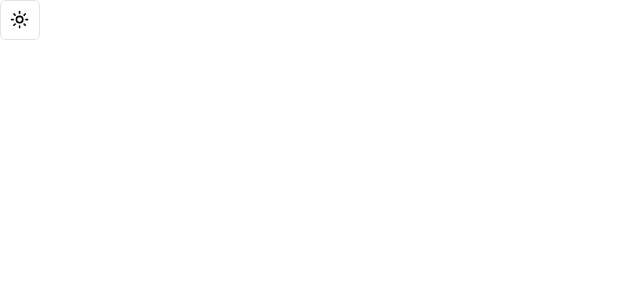
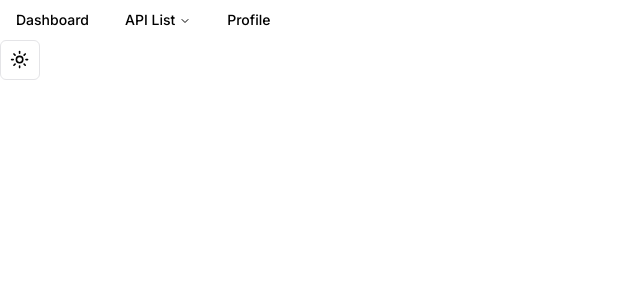
Before and after one commit to CDavi6/api-scout, a Next.js app: page / in a window 1280 px wide. Shown: the top 300 px of the page, without its empty margins (0-640 px from the left). Built offline with nearby package versions, Linux system fonts and the light colour scheme.

Commit message:
Added navbar

```diff
--- a/app/page.tsx
+++ b/app/page.tsx
@@ -3,10 +3,13 @@
 import Link from "next/link";
 import { Button } from "@/components/ui/button";
 import Darkmodetoggle from "@/mycomponents/darkmodetoggle";
+import Navbar from "@/mycomponents/Navbar";
+
 
 export default function page() {
   return (
     <>
+      <Navbar />
       <Darkmodetoggle />
     </>
   );
--- a/package.json
+++ b/package.json
@@ -10,6 +10,7 @@
   },
   "dependencies": {
     "@radix-ui/react-dropdown-menu": "^2.0.5",
+    "@radix-ui/react-navigation-menu": "^1.1.3",
     "@radix-ui/react-slot": "^1.0.2",
     "@types/node": "20.5.9",
     "@types/react": "18.2.21",
--- /dev/null
+++ b/src/components/ui/navigation-menu.tsx
@@ -0,0 +1,128 @@
+import * as React from "react"
+import * as NavigationMenuPrimitive from "@radix-ui/react-navigation-menu"
+import { cva } from "class-variance-authority"
+import { ChevronDown } from "lucide-react"
+
+import { cn } from "@/lib/utils"
+
+const NavigationMenu = React.forwardRef<
+  React.ElementRef<typeof NavigationMenuPrimitive.Root>,
+  React.ComponentPropsWithoutRef<typeof NavigationMenuPrimitive.Root>
+>(({ className, children, ...props }, ref) => (
+  <NavigationMenuPrimitive.Root
+    ref={ref}
+    className={cn(
+      "relative z-10 flex max-w-max flex-1 items-center justify-center",
+      className
+    )}
+    {...props}
+  >
+    {children}
+    <NavigationMenuViewport />
+  </NavigationMenuPrimitive.Root>
+))
+NavigationMenu.displayName = NavigationMenuPrimitive.Root.displayName
+
+const NavigationMenuList = React.forwardRef<
+  React.ElementRef<typeof NavigationMenuPrimitive.List>,
+  React.ComponentPropsWithoutRef<typeof NavigationMenuPrimitive.List>
+>(({ className, ...props }, ref) => (
+  <NavigationMenuPrimitive.List
+    ref={ref}
+    className={cn(
+      "group flex flex-1 list-none items-center justify-center space-x-1",
+      className
+    )}
+    {...props}
+  />
+))
+NavigationMenuList.displayName = NavigationMenuPrimitive.List.displayName
+
+const NavigationMenuItem = NavigationMenuPrimitive.Item
+
+const navigationMenuTriggerStyle = cva(
+  "group inline-flex h-10 w-max items-center justify-center rounded-md bg-background px-4 py-2 text-sm font-medium transition-colors hover:bg-accent hover:text-accent-foreground focus:bg-accent focus:text-accent-foreground focus:outline-none disabled:pointer-events-none disabled:opacity-50 data-[active]:bg-accent/50 data-[state=open]:bg-accent/50"
+)
+
+const NavigationMenuTrigger = React.forwardRef<
+  React.ElementRef<typeof NavigationMenuPrimitive.Trigger>,
+  React.ComponentPropsWithoutRef<typeof NavigationMenuPrimitive.Trigger>
+>(({ className, children, ...props }, ref) => (
+  <NavigationMenuPrimitive.Trigger
+    ref={ref}
+    className={cn(navigationMenuTriggerStyle(), "group", className)}
+    {...props}
+  >
+    {children}{" "}
+    <ChevronDown
+      className="relative top-[1px] ml-1 h-3 w-3 transition duration-200 group-data-[state=open]:rotate-180"
+      aria-hidden="true"
+    />
+  </NavigationMenuPrimitive.Trigger>
+))
+NavigationMenuTrigger.displayName = NavigationMenuPrimitive.Trigger.displayName
+
+const NavigationMenuContent = React.forwardRef<
+  React.ElementRef<typeof NavigationMenuPrimitive.Content>,
+  React.ComponentPropsWithoutRef<typeof NavigationMenuPrimitive.Content>
+>(({ className, ...props }, ref) => (
+  <NavigationMenuPrimitive.Content
+    ref={ref}
+    className={cn(
+      "left-0 top-0 w-full data-[motion^=from-]:animate-in data-[motion^=to-]:animate-out data-[motion^=from-]:fade-in data-[motion^=to-]:fade-out data-[motion=from-end]:slide-in-from-right-52 data-[motion=from-start]:slide-in-from-left-52 data-[motion=to-end]:slide-out-to-right-52 data-[motion=to-start]:slide-out-to-left-52 md:absolute md:w-auto ",
+      className
+    )}
+    {...props}
+  />
+))
+NavigationMenuContent.displayName = NavigationMenuPrimitive.Content.displayName
+
+const NavigationMenuLink = NavigationMenuPrimitive.Link
+
+const NavigationMenuViewport = React.forwardRef<
+  React.ElementRef<typeof NavigationMenuPrimitive.Viewport>,
+  React.ComponentPropsWithoutRef<typeof NavigationMenuPrimitive.Viewport>
+>(({ className, ...props }, ref) => (
+  <div className={cn("absolute left-0 top-full flex justify-center")}>
+    <NavigationMenuPrimitive.Viewport
+      className={cn(
+        "origin-top-center relative mt-1.5 h-[var(--radix-navigation-menu-viewport-height)] w-full overflow-hidden rounded-md border bg-popover text-popover-foreground shadow-lg data-[state=open]:animate-in data-[state=closed]:animate-out data-[state=closed]:zoom-out-95 data-[state=open]:zoom-in-90 md:w-[var(--radix-navigation-menu-viewport-width)]",
+        className
+      )}
+      ref={ref}
+      {...props}
+    />
+  </div>
+))
+NavigationMenuViewport.displayName =
+  NavigationMenuPrimitive.Viewport.displayName
+
+const NavigationMenuIndicator = React.forwardRef<
+  React.ElementRef<typeof NavigationMenuPrimitive.Indicator>,
+  React.ComponentPropsWithoutRef<typeof NavigationMenuPrimitive.Indicator>
+>(({ className, ...props }, ref) => (
+  <NavigationMenuPrimitive.Indicator
+    ref={ref}
+    className={cn(
+      "top-full z-[1] flex h-1.5 items-end justify-center overflow-hidden data-[state=visible]:animate-in data-[state=hidden]:animate-out data-[state=hidden]:fade-out data-[state=visible]:fade-in",
+      className
+    )}
+    {...props}
+  >
+    <div className="relative top-[60%] h-2 w-2 rotate-45 rounded-tl-sm bg-border shadow-md" />
+  </NavigationMenuPrimitive.Indicator>
+))
+NavigationMenuIndicator.displayName =
+  NavigationMenuPrimitive.Indicator.displayName
+
+export {
+  navigationMenuTriggerStyle,
+  NavigationMenu,
+  NavigationMenuList,
+  NavigationMenuItem,
+  NavigationMenuContent,
+  NavigationMenuTrigger,
+  NavigationMenuLink,
+  NavigationMenuIndicator,
+  NavigationMenuViewport,
+}
--- /dev/null
+++ b/src/mycomponents/Navbar.tsx
@@ -0,0 +1,84 @@
+"use client";
+
+import {
+  NavigationMenu,
+  NavigationMenuContent,
+  NavigationMenuIndicator,
+  NavigationMenuItem,
+  NavigationMenuLink,
+  NavigationMenuList,
+  NavigationMenuTrigger,
+  NavigationMenuViewport,
+} from "@/components/ui/navigation-menu";
+
+import Link from "next/link";
+
+import { navigationMenuTriggerStyle } from "@/components/ui/navigation-menu";
+
+import { FC } from "react";
+
+interface NavbarProps {}
+
+const apiList: { name: string; href: string; description: string }[] = [
+  {
+    name: "Rick and Morty",
+    href: "/rickandmorty",
+    description: "Rick and Morty Characters, Locations and Episodes.",
+  },
+  {
+    name: "Fake Store",
+    href: "/fakestore",
+    description: "Fake ecommerce store.",
+  },
+  {
+    name: "Cat Images",
+    href: "/catimages",
+    description: "Images of some lovely felines.",
+  },
+  {
+    name: "Dad Jokes",
+    href: "/dadjokes",
+    description: "Some classic dad jokes.",
+  },
+];
+
+const Navbar: FC<NavbarProps> = ({}) => {
+  return (
+    <>
+      <NavigationMenu>
+        <NavigationMenuList>
+          <NavigationMenuItem>
+            <Link href="/" legacyBehavior passHref>
+              <NavigationMenuLink className={navigationMenuTriggerStyle()}>
+                Dashboard
+              </NavigationMenuLink>
+            </Link>
+          </NavigationMenuItem>
+          <NavigationMenuItem>
+            <NavigationMenuTrigger>API List</NavigationMenuTrigger>
+            <NavigationMenuContent>
+              <ul className="grid w-[400px] gap-3 p-4 md:w-[500px] md:grid-cols-2 lg:w-[600px]">
+                {apiList.map((item) => (
+                  <Link key={item.name} title={item.name} href={item.href} className="hover:bg-neutral-300 dark:hover:bg-neutral-800 p-4 rounded-lg">
+                    <h1 className="font-bold">{item.name}</h1>
+                    <br />
+                    <h2 className="text-gray-500">{item.description}</h2>
+                  </Link>
+                ))}
+              </ul>
+            </NavigationMenuContent>
+          </NavigationMenuItem>
+          <NavigationMenuItem>
+            <Link href="/profile" legacyBehavior passHref>
+              <NavigationMenuLink className={navigationMenuTriggerStyle()}>
+                Profile
+              </NavigationMenuLink>
+            </Link>
+          </NavigationMenuItem>
+        </NavigationMenuList>
+      </NavigationMenu>
+    </>
+  );
+};
+
+export default Navbar;
```
Also changed, not shown: 1 other file (tests, documents, lock files or other folders).
